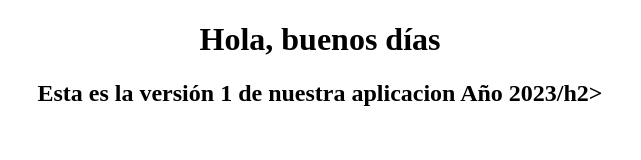
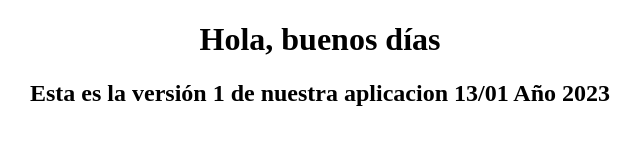
Before and after one commit to agarciafer/test, a plain HTML site: page index.html in a window 1280 px wide. Shown: the whole page, without its empty margins (320-961 px from the left). Drawn offline with Linux system fonts and the light colour scheme.

Commit message:
Update index.html

```diff
--- a/index.html
+++ b/index.html
@@ -12,7 +12,7 @@
 <body>
   <div align="center">
     <h1>Hola, buenos días</h1>
-    <h2>Esta es la versión 1 de nuestra aplicacion Año 2023/h2>
+    <h2>Esta es la versión 1 de nuestra aplicacion 13/01 Año 2023</h2>
   </div>
 </body>
 </html>
```
